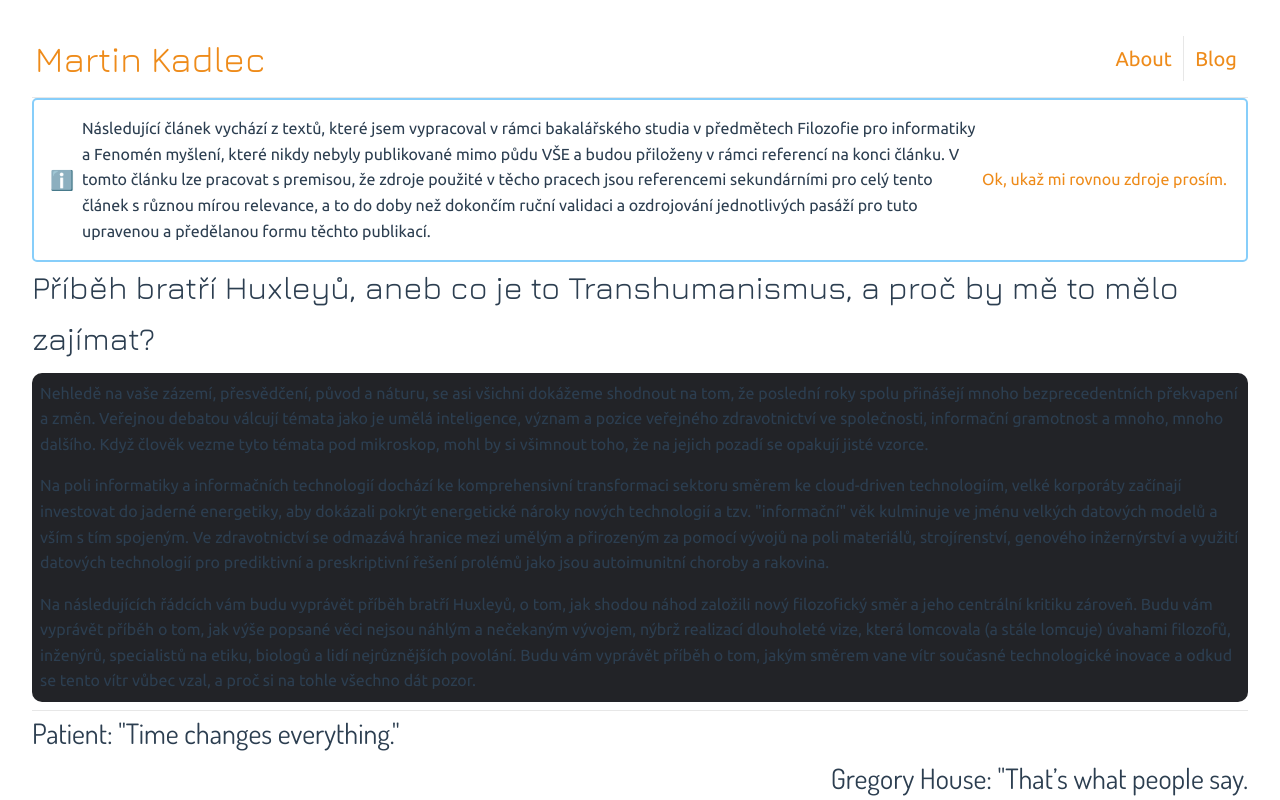
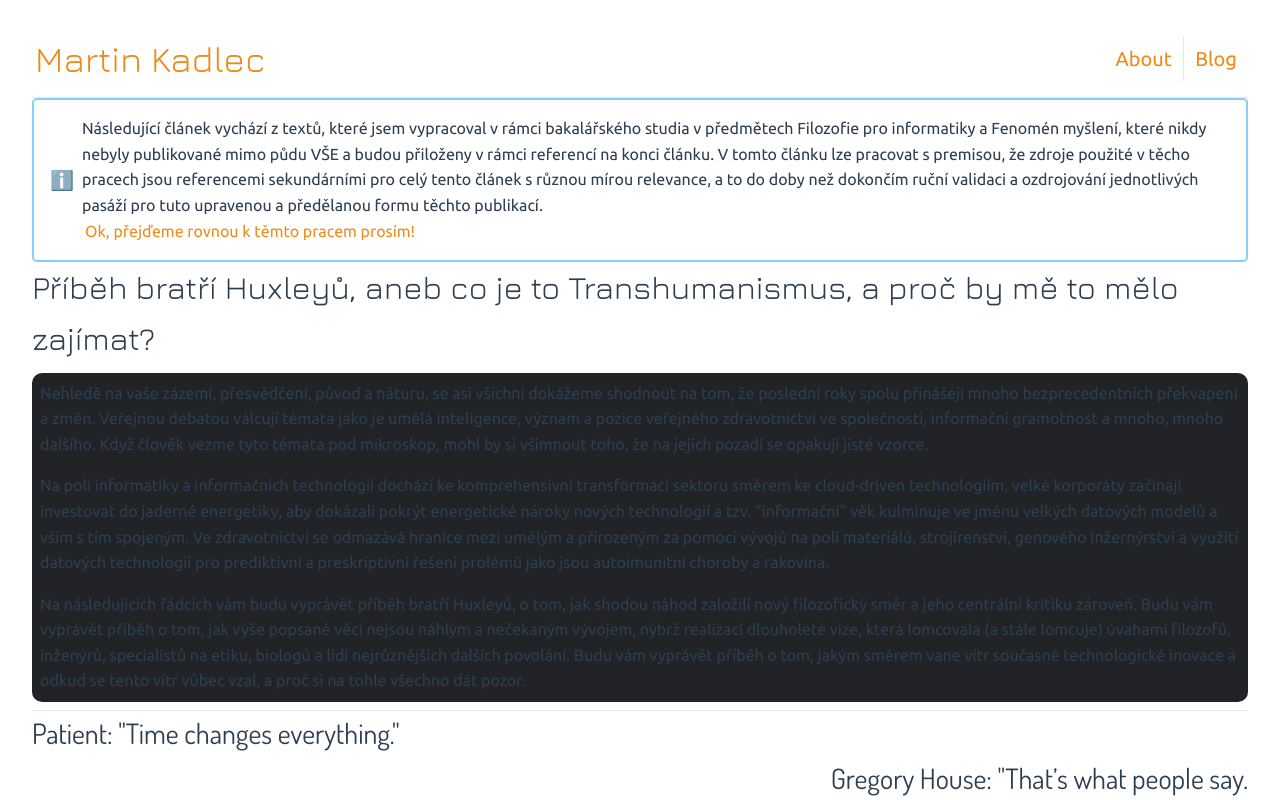
Before and after one commit to R4tmax/R4tmax.github.io, a Vue app: page /blogPosts/huxleyBrothers in a window 1280 px wide. Shown: the top 800 px of the page. Built offline with nearby package versions, Linux system fonts and the light colour scheme.

Commit message:
Fix info card element ordering

```diff
--- a/src/views/blogPosts/HuxleyBrothers.vue
+++ b/src/views/blogPosts/HuxleyBrothers.vue
@@ -1,5 +1,11 @@
 <template>
   <div class="info-card">
+    <div class="card-content-wrapper">
+        <!-- <div class="card-content-icon">
+            <i class="fa-solid fa-info" aria-hidden="true"></i>
+        </div> -->
+        <div class="card-content">
+            <p>
                 Následující článek vychází z textů, které jsem vypracoval v rámci
                 bakalářského studia v předmětech Filozofie pro informatiky a Fenomén
                 myšlení, které nikdy nebyly publikované mimo půdu VŠE a budou přiloženy v
@@ -8,9 +14,11 @@
                 článek s různou mírou relevance, a to do doby než dokončím ruční validaci a
                 ozdrojování jednotlivých pasáží pro tuto upravenou a předělanou formu těchto
                 publikací.
-
+            </p>
+        </div>
         <div class="card-button">
-        <p><a href="#references">Ok, ukaž mi rovnou zdroje prosím.</a></p>
+            <p><a href="#references">Ok, přejďeme rovnou k těmto pracem prosím!</a></p>
+        </div>
     </div>
   </div>
   <h1>
@@ -44,7 +52,7 @@
     Budu vám
       vyprávět příběh o tom, jak výše popsané věci nejsou náhlým a nečekaným vývojem, nýbrž realizací dlouholeté vize, která lomcovala (a
       stále lomcuje) úvahami filozofů, inženýrů, specialistů na etiku, biologů a
-      lidí nejrůznějších povolání. Budu vám vyprávět příběh o tom, jakým směrem
+      lidí nejrůznějších dalších povolání. Budu vám vyprávět příběh o tom, jakým směrem
       vane vítr současné technologické inovace a odkud se tento vítr vůbec vzal, a proč si na tohle všechno dát pozor.
     </p>
   </section>
@@ -318,8 +326,8 @@
     <div class="artcile-closure bibliography">
         <h3 id="references">References</h3>
         <ul>
-            <li><a href="/public/Kadlec_transhumanismus.pdf" target="_blank" rel="noopener noreferrer">TRANSHUMANISMUS, Martin Kadlec, 2023, VŠE</a></li>
-            <li><a href="/public/kadm09_esej_transhumanismus-v-multimediich.pdf" target="_blank" rel="noopener noreferrer">VLIV MULTIMÉDIÍ NA RECEPCI TRANSHUMANISMU, Martin Kadlec, 2023, VŠE</a></li>
+            <li><a href="/Kadlec_transhumanismus.pdf" target="_blank" rel="noopener noreferrer">TRANSHUMANISMUS, Martin Kadlec, 2023, VŠE</a></li>
+            <li><a href="/kadm09_esej_transhumanismus-v-multimediich.pdf" target="_blank" rel="noopener noreferrer">VLIV MULTIMÉDIÍ NA RECEPCI TRANSHUMANISMU, Martin Kadlec, 2023, VŠE</a></li>
         </ul>
     </div>
   </section>
```
Lines whose indentation alone changed are shown as unchanged.
